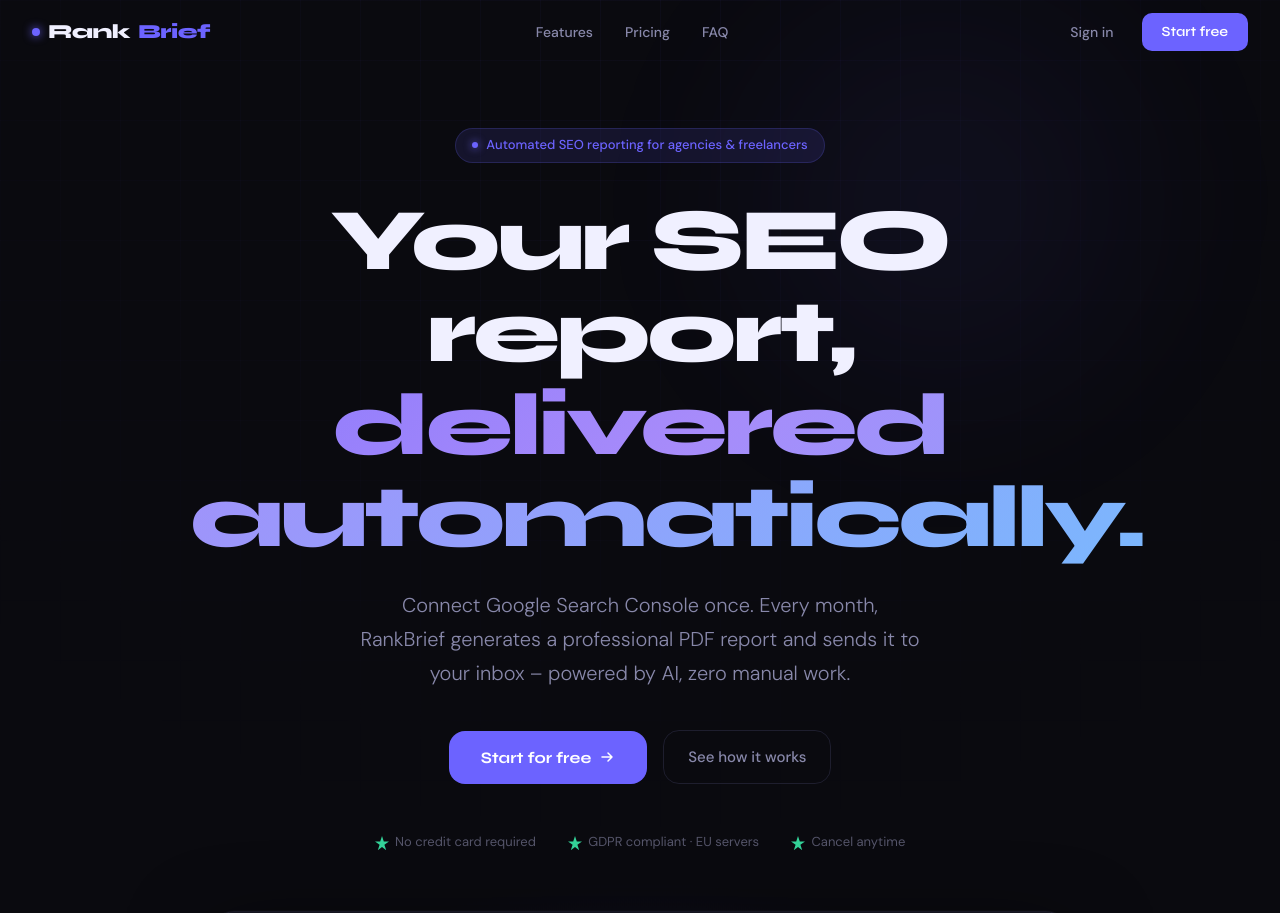
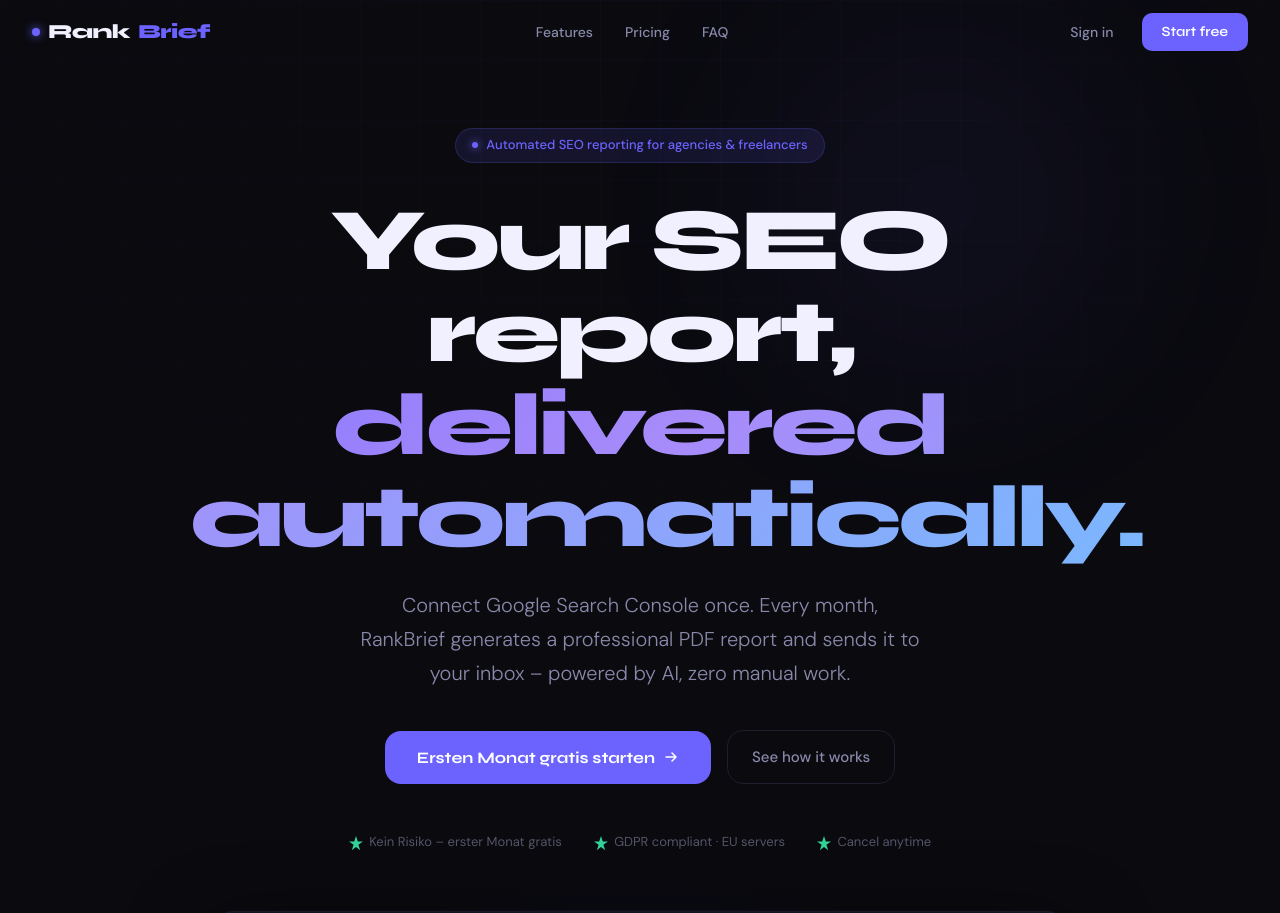
Before and after one commit to sarahiver/rankbrief, a React (Create React App) app: page / in a window 1280 px wide. Shown: the top 913 px of the page. Built offline with nearby package versions, Linux system fonts and the light colour scheme.

Commit message:
LadningPage fixes

```diff
--- a/src/pages/Landing.js
+++ b/src/pages/Landing.js
@@ -722,7 +722,7 @@
 
         <HeroCTA>
           <BtnPrimary to="/register">
-            Start for free
+            Ersten Monat gratis starten
             <svg width="16" height="16" viewBox="0 0 16 16" fill="none">
               <path d="M3 8h10M9 4l4 4-4 4" stroke="currentColor" strokeWidth="1.5" strokeLinecap="round" strokeLinejoin="round"/>
             </svg>
@@ -733,7 +733,7 @@
         <TrustRow>
           <TrustItem>
             <svg width="14" height="14" viewBox="0 0 14 14" fill="currentColor"><path d="M7 0l1.8 5.4H14l-4.6 3.3 1.8 5.5L7 11l-4.2 3.2 1.8-5.5L0 5.4h5.2z"/></svg>
-            No credit card required
+            Kein Risiko – erster Monat gratis
           </TrustItem>
           <TrustItem>
             <svg width="14" height="14" viewBox="0 0 14 14" fill="currentColor"><path d="M7 0l1.8 5.4H14l-4.6 3.3 1.8 5.5L7 11l-4.2 3.2 1.8-5.5L0 5.4h5.2z"/></svg>
@@ -830,7 +830,7 @@
       <Section id="pricing">
         <SectionLabel>Pricing</SectionLabel>
         <SectionTitle>Simple pricing.<br />No surprises.</SectionTitle>
-        <SectionSub>Start free for 14 days. No credit card required.</SectionSub>
+        <SectionSub>Erster Monat kostenlos. Keine Kreditkarte erforderlich.</SectionSub>
         <PricingGrid>
           {plans.map(p => (
             <PricingCard key={p.name} $featured={p.featured}>
@@ -883,7 +883,7 @@
           <p style={{ color: '#8888AA', fontSize: '1.0625rem', marginBottom: '2rem', fontWeight: 300 }}>
             Join freelancers and agencies who automated their SEO reporting with RankBrief.
           </p>
-          <BtnPrimary to="/register">Start your free trial →</BtnPrimary>
+          <BtnPrimary to="/register">Ersten Monat kostenlos starten →</BtnPrimary>
         </div>
       </Section>
     </Page>
```
